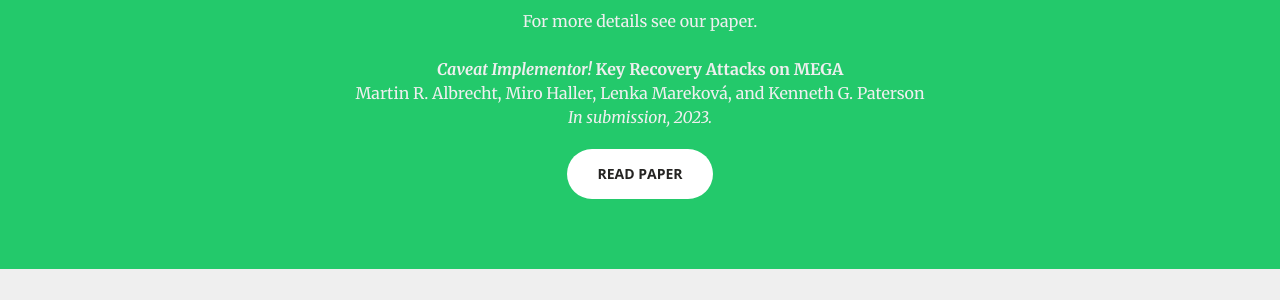
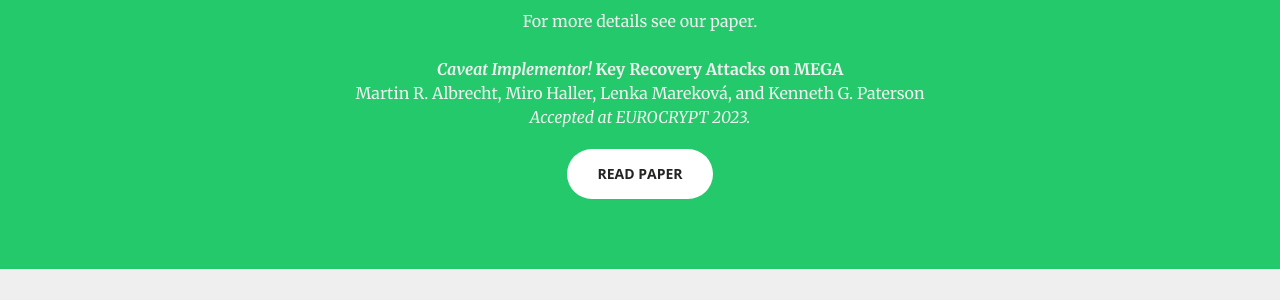
Before and after one commit to MEGA-caveat/mega-caveat.github.io, a Jekyll site: the page built from index.html, in a window 1280 px wide and 900 px high, scrolled down 3472 px. Shown: the part 153-453 px from the top of the window. Built offline with Jekyll 4.4.1, drawn with Linux system fonts in a browser that asks for light colours; formulas are drawn with MathJax 3.

Commit message:
Update paper

```diff
--- a/_includes/paper.html
+++ b/_includes/paper.html
@@ -10,7 +10,7 @@
                 <br>
                 Martin R. Albrecht, Miro Haller, Lenka Mareková, and Kenneth G. Paterson
                 <br>
-                <i>In submission, 2023.</i>
+                <i>Accepted at EUROCRYPT 2023.</i>
             </p>
             <p class="text-center">
                 <a href="pdf/mega-key-recovery.pdf" target="_blank" class="btn btn-default btn-xl wow pulse">Read Paper</a>
```
Also changed, not shown: 1 other file.
